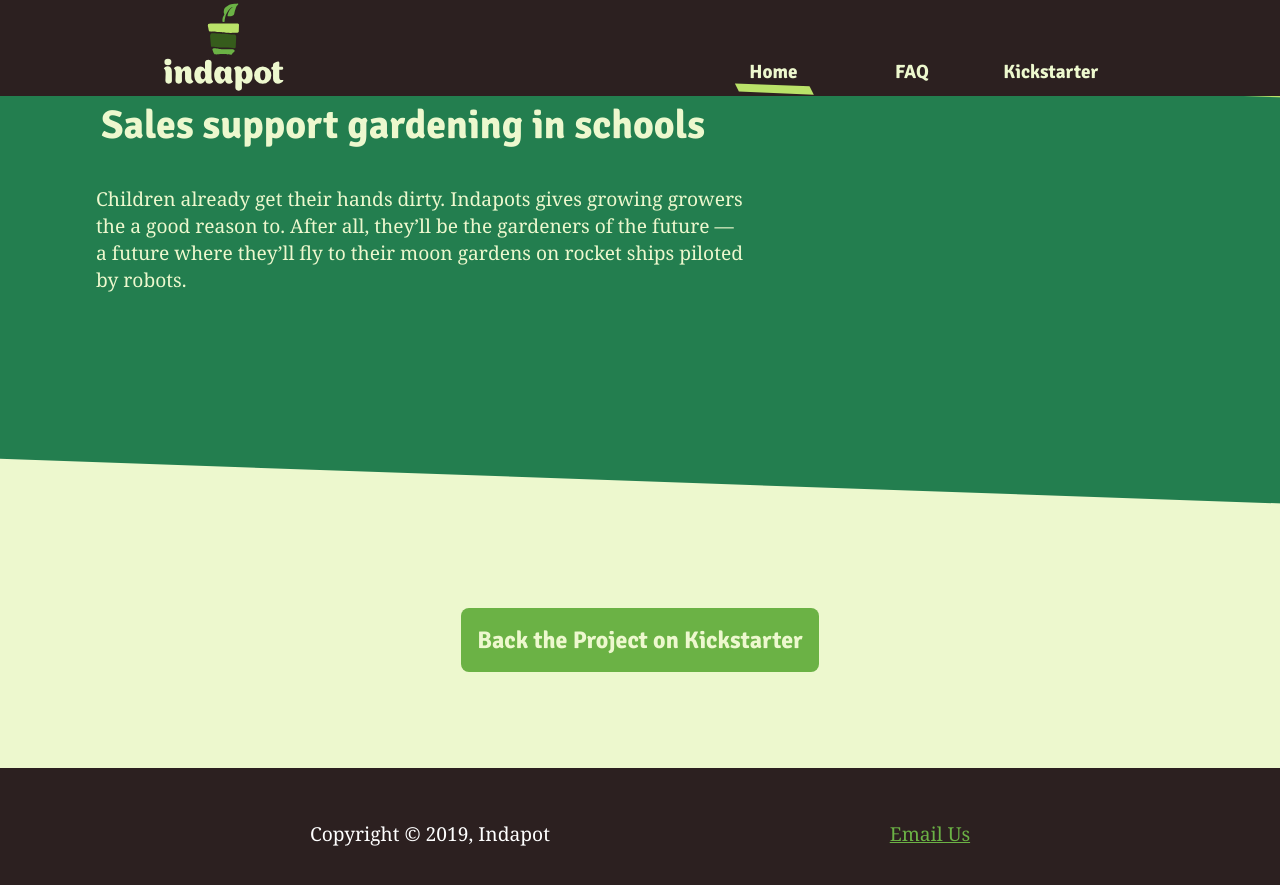
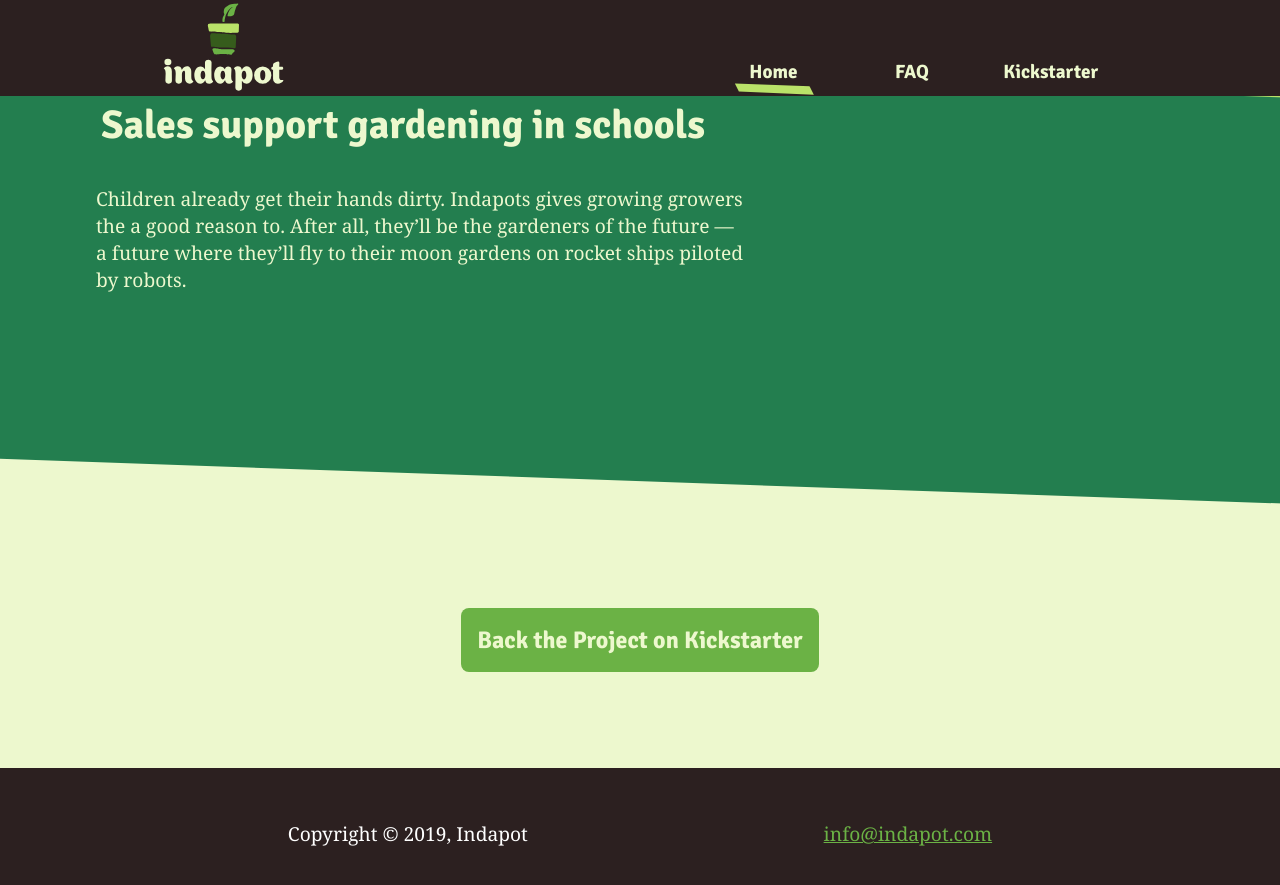
Before and after one commit to kbatson/indapot, a Jekyll site: the page built from indapot/index.md, in a window 1280 px wide and 900 px high, scrolled down 5903 px. Shown: the top 885 px of the window. Built offline with Jekyll 4.4.1, drawn with Linux system fonts in a browser that asks for light colours; nearby versions of some CDN libraries.

Commit message:
Fix email address

```diff
--- a/indapot/_includes/_footer.html
+++ b/indapot/_includes/_footer.html
@@ -5,7 +5,7 @@
     </div>
     <nav class="footer__menu">
       <ul>
-        <li><a href="mailto:info@indapots.com">Email Us</a></li>
+        <li><a href="mailto:info@indapot.com">info@indapot.com</a></li>
       </ul>
     </nav>
   </div>
```
